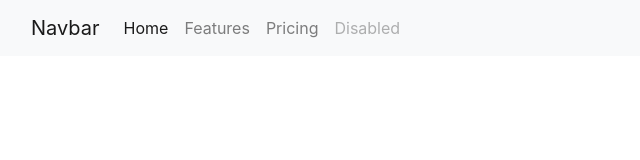
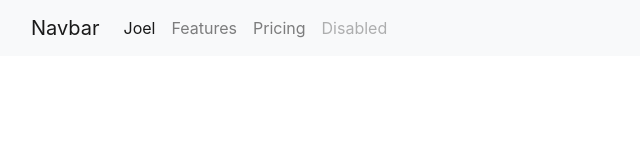
Before and after one commit to LeoSSpecht/SpartanScheduler-Prototype, a React (Create React App) app: page / in a window 1280 px wide. Shown: the top 160 px of the page, without its empty margins (0-640 px from the left). Built offline with nearby package versions, Linux system fonts and the light colour scheme.

Commit message:
setting state

```diff
--- a/src/index.js
+++ b/src/index.js
@@ -3,7 +3,7 @@ import ReactDOM from 'react-dom';
 
 import App from './App';
 import reportWebVitals from './reportWebVitals';
-
+import "./index.scss"
 
 ReactDOM.render(
     <App />,
--- a/src/index.scss
+++ b/src/index.scss
@@ -1,5 +1,5 @@
 $h1_font_size: 8;
 $container-bg : #dfedf2;
 #h1 {
-
+  font-size: $h1_font_size;
 }
--- a/src/pages/MainPage.js
+++ b/src/pages/MainPage.js
@@ -1,7 +1,17 @@
 import React from "react"
 
 
-function MainPage() {
+class MainPage extends React.Component {
+
+  state = {
+    name: "Joel"
+  }
+
+  // componentDidMount() {
+
+  // }
+
+  render() {
       return (
 
         <nav class="navbar navbar-expand-lg navbar-light bg-light">
@@ -14,7 +24,7 @@ function MainPage() {
             <div class="collapse navbar-collapse" id="navbarNav">
               <ul class="navbar-nav">
                 <li class="nav-item">
-                <a class="nav-link active" aria-current="page" href="#">Home</a>
+                  <a class="nav-link active" aria-current="page" href="#"> {this.state.name} </a>
                 </li>
                 <li class="nav-item">
                   <a class="nav-link" href="#">Features</a>
@@ -31,6 +41,7 @@ function MainPage() {
       {/* </div> */}
       </nav>
     );
+  };
 }
 
 export default MainPage;
```
Also changed, not shown: 1 other file (tests, documents, lock files or other folders). Lines whose indentation alone changed are shown as unchanged.
